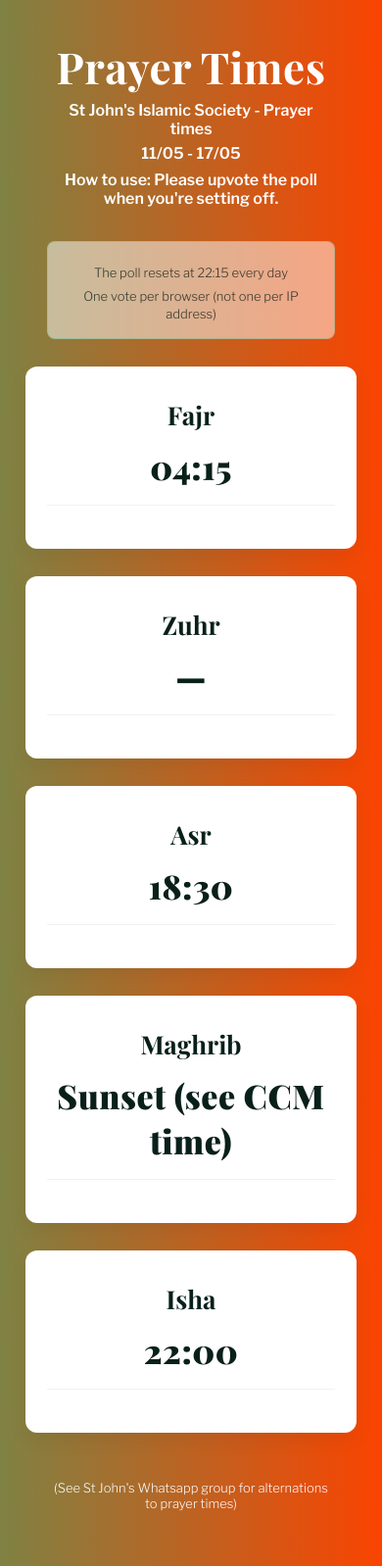
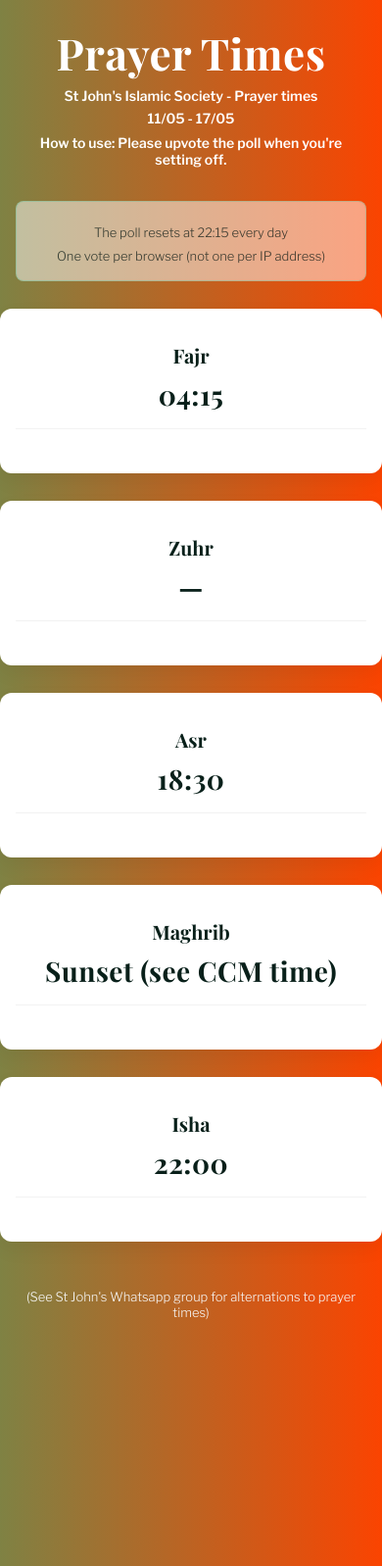
Before and after one commit to NotZakariya/NotZakariya.github.io, a Jekyll site: the page built from prayertimes.md, in a window 390 px wide. Shown: the whole page at 98% size. Built offline with Jekyll 4.4.1, drawn with Linux system fonts in a browser that asks for light colours; a script that is not in the unit is left out.

Commit message:
update for phones

```diff
--- a/assets/prayertimes.css
+++ b/assets/prayertimes.css
@@ -61,7 +61,7 @@
 .prayer-card::before{ display:none; }
 
 .prayer-name{ font-family: 'Playfair Display', serif; font-size:26px; font-weight:700; margin-bottom:12px; }
-.prayer-time{ font-family: 'Playfair Display', serif; font-size:34px; font-weight:900; letter-spacing:0.5px; }
+.prayer-time{ font-family: 'Playfair Display', serif; font-size:34px; font-weight:600; letter-spacing:0.5px; }
 .prayer-note{ font-size:12px; margin-top:10px; color:#2b2b2b }
 .prayer-footer{ margin-top:48px; text-align:center; color:#f7f7f7; font-size:13px }
 
@@ -70,7 +70,14 @@
 
 @media (max-width:800px){
   .prayer-hero h1{ font-size:44px; }
-  .prayer-card{ max-width:100%; }
+  .prayer-hero p{ font-size: 14px; }
+  .prayer-card{ max-width:100%; padding: 24px 16px; }
+  .prayer-name{ font-size: 20px; margin-bottom: 8px; }
+  .prayer-time{ font-size: 28px; }
+  .prayer-card-wrap{ padding: 28px 16px 40px; }
+  .poll-info-box{ padding: 12px 14px; margin: 16px 0 20px; }
+  .poll-info-item{ font-size: 12px; margin: 4px 0; }
+  .poll-btn{ font-size: 11px; padding: 6px 10px; }
 }
 
 /* Override site container styles for prayer page */
```
